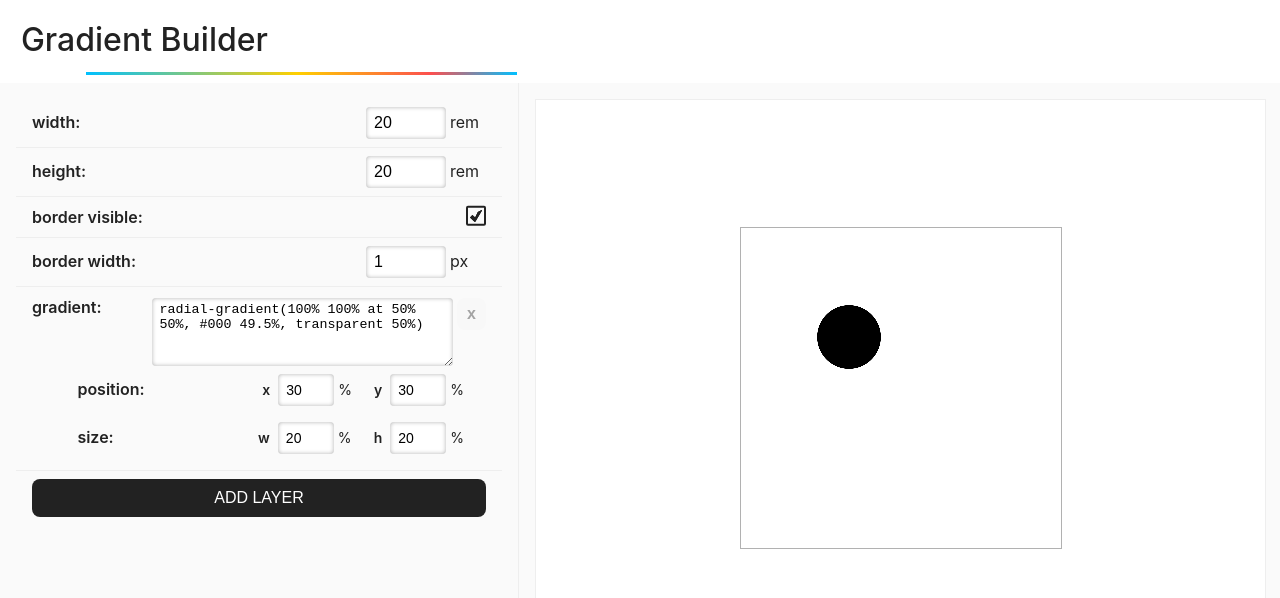
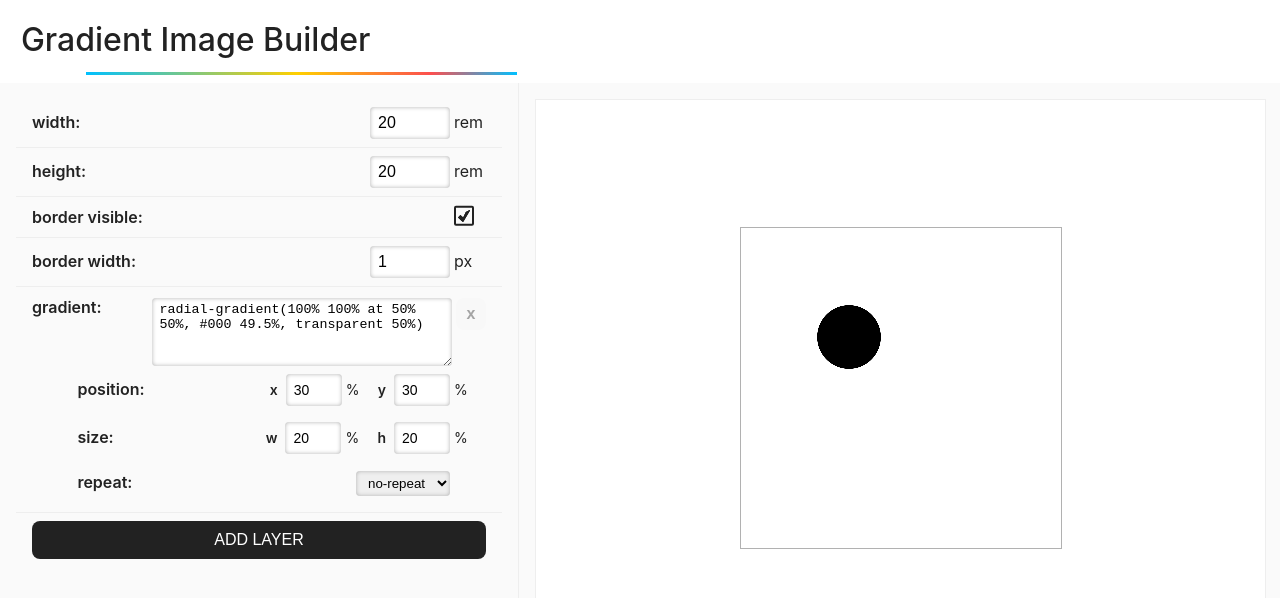
Before and after one commit to julsmorozova/gradient-image-builder, a React (Vite) app: page / in a window 1280 px wide. Shown: the top 598 px of the page. Built offline with nearby package versions, Linux system fonts and the light colour scheme.

Commit message:
add background repeat setting

```diff
--- a/src/App.tsx
+++ b/src/App.tsx
@@ -8,7 +8,7 @@ export default function App() {
     <>
       <header>
         <div className="text-block-wrapper">
-          <div className="text-block">Gradient Builder</div>
+          <div className="text-block">Gradient Image Builder</div>
         </div>
       </header>
       <main>
--- a/src/GradientInput.css
+++ b/src/BackgroundBlock.css
@@ -38,6 +38,7 @@
     font-weight: 600;
     text-transform: none;
     padding: 0.3125rem 0.5rem;
+    width: 2rem;
 }
 
 .bg-position-container.row, .bg-size-container.row {
@@ -64,7 +65,6 @@
 .code-input-input-wrapper-col {
     display: flex;
     align-items: baseline;
-    margin-right: 10%;
     font-size: 0.875rem;
 }
 
--- a/src/GradientBlock.tsx
+++ b/src/BackgroundBlock.tsx
@@ -1,12 +1,31 @@
 import GradientInput from './GradientInput';
-import './GradientInput.css';
+import './BackgroundBlock.css';
 import { useGradientStore } from './store';
+import BackgroundBlockDropdown from './BackgroundBlockDropdown';
 
-type GradientBlockProps = {
+type BackgroundBlockProps = {
     id: string;
 }
 
-export default function GradientBlock(props: GradientBlockProps) {
+const repeatOptions = [
+    {
+        id: 0,
+        name: 'noRepeat',
+        value: 'no-repeat',
+    },
+    {
+        id: 1,
+        name: 'repeatX',
+        value: 'repeat-x',
+    },
+    {
+        id: 2,
+        name: 'repeatY',
+        value: 'repeat-y',
+    },
+];
+
+export default function BackgroundBlock(props: BackgroundBlockProps) {
     const id = props.id;
     const backgroundLayersLength = useGradientStore((state) => state.backgroundInputs.length);
     // const layerIndex = useGradientStore((state) => state.backgroundInputs.findIndex((i => i.id === id)));
@@ -66,6 +85,10 @@ export default function GradientBlock(props: GradientBlockProps) {
                     />
                 </div>
             </div>
+            <div className="bg-size-container row row-secondary">
+            <div className="code-input-label label">repeat: </div>
+                <BackgroundBlockDropdown items={repeatOptions} backgroundId={id} backgroundPropName='repeat' />
+            </div>
         </div>
     );
 }
--- /dev/null
+++ b/src/BackgroundBlockDropdown.css
@@ -0,0 +1,3 @@
+.background-dropdown {
+    margin-right: 2rem;
+}
--- /dev/null
+++ b/src/BackgroundBlockDropdown.tsx
@@ -0,0 +1,30 @@
+import { BackgroundInput, useGradientStore } from "./store";
+import "./BackgroundBlockDropdown.css";
+
+type DropdownItem = {
+    id: number;
+    name: string;
+    value: string;
+}
+
+type BackgroundBlockDropdownProps = {
+    backgroundId: BackgroundInput['id'];
+    backgroundPropName: keyof BackgroundInput;
+    items: DropdownItem[];
+}
+
+export default function BackgroundBlockDropdown (props: BackgroundBlockDropdownProps) {
+    const { items, backgroundId, backgroundPropName } = props;
+    const editBackgroundValue = useGradientStore((state) => state.editBackgroundValue);
+    const backgroundValue = useGradientStore((state) => state.backgroundInputs.find(i => i.id === backgroundId)?.[backgroundPropName]);
+    return (
+        <div className="background-dropdown">
+            <select value={backgroundValue} onChange={(e) => editBackgroundValue(backgroundId, backgroundPropName, e.currentTarget.value )}>
+                {items.map(item => (
+                    <option key={item.name} className="background-dropdown">{item.value}</option>
+                ))}
+            </select>
+        </div>
+    );
+
+}
--- a/src/BuilderPanel.tsx
+++ b/src/BuilderPanel.tsx
@@ -1,5 +1,5 @@
 import { BackgroundInput, useGradientStore } from './store';
-import GradientBlock from "./GradientBlock";
+import BackgroundBlock from "./BackgroundBlock";
 import NumberInput from './NumberInput';
 import { useRef } from 'react';
 import "./BuilderPanel.css";
@@ -44,7 +44,7 @@ export default function BuilderPanel() {
                     onDragEnd={handleSort}
                     onDragOver={(e) => e.preventDefault()}
                 >
-                    <GradientBlock key={item.id} id={item.id} />
+                    <BackgroundBlock key={item.id} id={item.id} />
                 </div>
             );
         });
@@ -56,6 +56,7 @@ export default function BuilderPanel() {
             <NumberInput key="number-input-height" inputName="height" unit="rem" maxValue={34} />
             <div className="number-input-container">
                 <div className="number-input-label">border visible: </div>
+                <div className="number-input-input-wrapper">
                     <input
                         type="checkbox"
                         data-gramm="false"
@@ -64,6 +65,7 @@ export default function BuilderPanel() {
                         onChange={editCheckboxValue}
                         checked={!!isBorderShown}
                     />
+                </div>
             </div>
             <NumberInput key="number-input-border-width" inputName="borderWidth" unit="px" maxValue={10} />
             {renderBackgroundInputs(backgroundInputs)}
--- a/src/GradientInput.tsx
+++ b/src/GradientInput.tsx
@@ -33,7 +33,7 @@ export default function GradientInput ( props: GradientInputProps ) {
                     <div className="label">{handleInputName(backgroundPropName)}</div>
                     <input
                         type="number"
-                        max={maxValue ? maxValue : (isValueRelative ? 100 : undefined)}
+                        max={maxValue}
                         onChange={(e) => editBackgroundValue(backgroundId, backgroundPropName, e.currentTarget.value) }
                         value={backgroundValue}
                     />
--- a/src/NumberInput.css
+++ b/src/NumberInput.css
@@ -19,13 +19,20 @@
 .number-input-input-wrapper {
     display: flex;
     align-items: baseline;
-    min-width: 7.5rem;
+    justify-content: flex-end;
 }
 
 .number-input-input-wrapper input {
     width: 4rem;
 }
 
+.number-input-input-wrapper:has(input[type="checkbox"]) {
+    width: 2rem;
+    display: flex;
+    justify-content: flex-start;
+}
+
 .number-input-unit {
     display: flex;
+    width: 2rem;
 }
--- a/src/index.css
+++ b/src/index.css
@@ -48,7 +48,7 @@ a {
   text-decoration: inherit;
 }
 
-input, textarea {
+input, textarea, select {
   border: none;
   border-radius: 0.25rem;
   padding: 0.25rem 0.5rem;
@@ -66,7 +66,7 @@ textarea {
   min-height: 4.5em;
 }
 
-input:focus, textarea:focus {
+input:focus, textarea:focus, select:focus {
   outline: 0.125rem solid var(--btn-primary-bg-color);
 }
 
--- a/src/store.ts
+++ b/src/store.ts
@@ -8,6 +8,7 @@ export type BackgroundInput = {
     y: BackgroundInputNumber;
     w: BackgroundInputNumber;
     h: BackgroundInputNumber;
+    repeat: 'repeat-x' | 'repeat-y' | 'no-repeat';
 }
 
 export type GradientObjectState = {
@@ -35,10 +36,10 @@ export const useGradientStore = create<GradientObjectState & GradientObjectActio
     height: 20,
     isBorderShown: true,
     borderWidth: 1,
-    backgroundInputs: [{id: new Date().valueOf().toString(), value: gradientDefaultValue1, x: 30, y: 30, w: 20, h: 20}],
+    backgroundInputs: [{id: new Date().valueOf().toString(), value: gradientDefaultValue1, x: 30, y: 30, w: 20, h: 20, repeat: 'no-repeat'}],
     updateBackgroundInputs: (incomingState) => set((state) => ({ ...state, backgroundInputs: [...incomingState] })),
     editGradientObjectValue: (incomingState) => set((state) => ({ ...state, ...incomingState })),
-    addBackgroundLayer: () => set((state) => ({ ...state, backgroundInputs: [ ...state.backgroundInputs, { id: new Date().valueOf().toString(), value: gradientDefaultValue, x: 0, y: 0, w: 100, h: 100 }]})),
+    addBackgroundLayer: () => set((state) => ({ ...state, backgroundInputs: [ ...state.backgroundInputs, { id: new Date().valueOf().toString(), value: gradientDefaultValue, x: 0, y: 0, w: 100, h: 100, repeat: 'no-repeat' }]})),
     deleteBackgroundLayer: (id) => set((state) => ({ ...state, backgroundInputs: state.backgroundInputs.filter(item => item.id !== id)})),
     editBackgroundValue: (id, valueName, value) => set((state) => ({...state, backgroundInputs: state.backgroundInputs.map(i => {
         if (i.id === id) {
--- a/src/tools.ts
+++ b/src/tools.ts
@@ -10,7 +10,8 @@ export const concatBackgroundValues = (backgroundsArray: BackgroundInput[]) => {
         ((item.x ? ' ' + item.x + '%' : ' 0%') +
         (item.y ? ' ' + item.y + '%' : ' 0%') +
         '/' + (item.w ? ' ' + item.w + '%' : ' auto') +
-        (item.h ? ' ' + item.h + '%' : ' auto') + ' no-repeat')
+        (item.h ? ' ' + item.h + '%' : ' auto') +
+        (item.repeat ? ' ' + item.repeat : ' no-repeat'))
         ).toString();
 };
 
```
Lines whose indentation alone changed are shown as unchanged.
